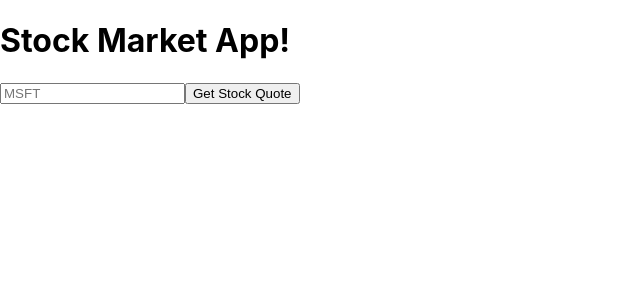
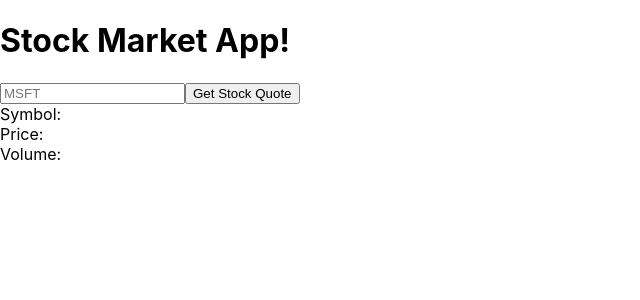
Before and after one commit to JonathanHelvey/Stock-Market-App, a React (Create React App) app: page / in a window 1280 px wide. Shown: the top 300 px of the page, without its empty margins (0-640 px from the left). Built offline with nearby package versions, Linux system fonts and the light colour scheme; no server answers.

Commit message:
added symbol volume

```diff
--- a/src/App.js
+++ b/src/App.js
@@ -4,6 +4,7 @@ import SearchBar from "./components/SearchBar";
 import API_KEY from "./secrets";
 import _ from "lodash";
 import { thisExpression } from "@babel/types";
+import StockDisplay from "./components/StocksDisplay";
 
 class App extends Component {
   constructor() {
@@ -44,6 +45,7 @@ class App extends Component {
 
   render(props) {
     console.log(`STATE`, this.state.stocks);
+    let stocks = this.state.stocks[0];
 
     return (
       <div>
@@ -51,7 +53,8 @@ class App extends Component {
           <h1>Stock Market App!</h1>
 
           <SearchBar getStocks={this.getStocks} />
-          <div>{this.state.stocks.symbol}</div>
+          <StockDisplay stockItems={this.state.stocks} />
+          {/* <div>{this.state.stocks}</div> */}
         </header>
       </div>
     );
--- /dev/null
+++ b/src/components/StocksDisplay.js
@@ -0,0 +1,15 @@
+import React from "react";
+
+const StockDisplay = (stock, props) => {
+  console.log(`PROPS`, stock);
+  return (
+    <div>
+      <div>Symbol:{stock.symbol} </div>
+      <div>Price:{stock.price} </div>
+      <div>Volume:{stock.volume} </div>
+      {/* <span>TimeStamp:{props.timeStamp} </span> */}
+    </div>
+  );
+};
+
+export default StockDisplay;
```
